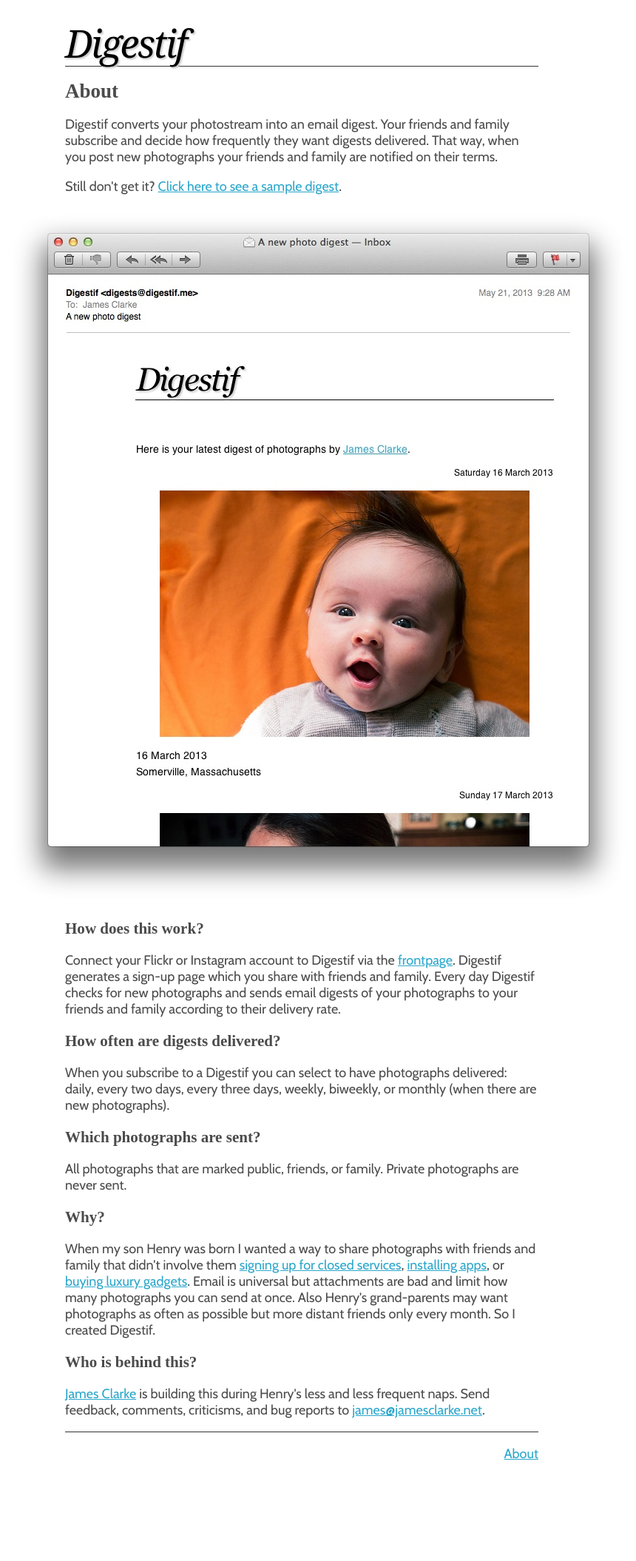
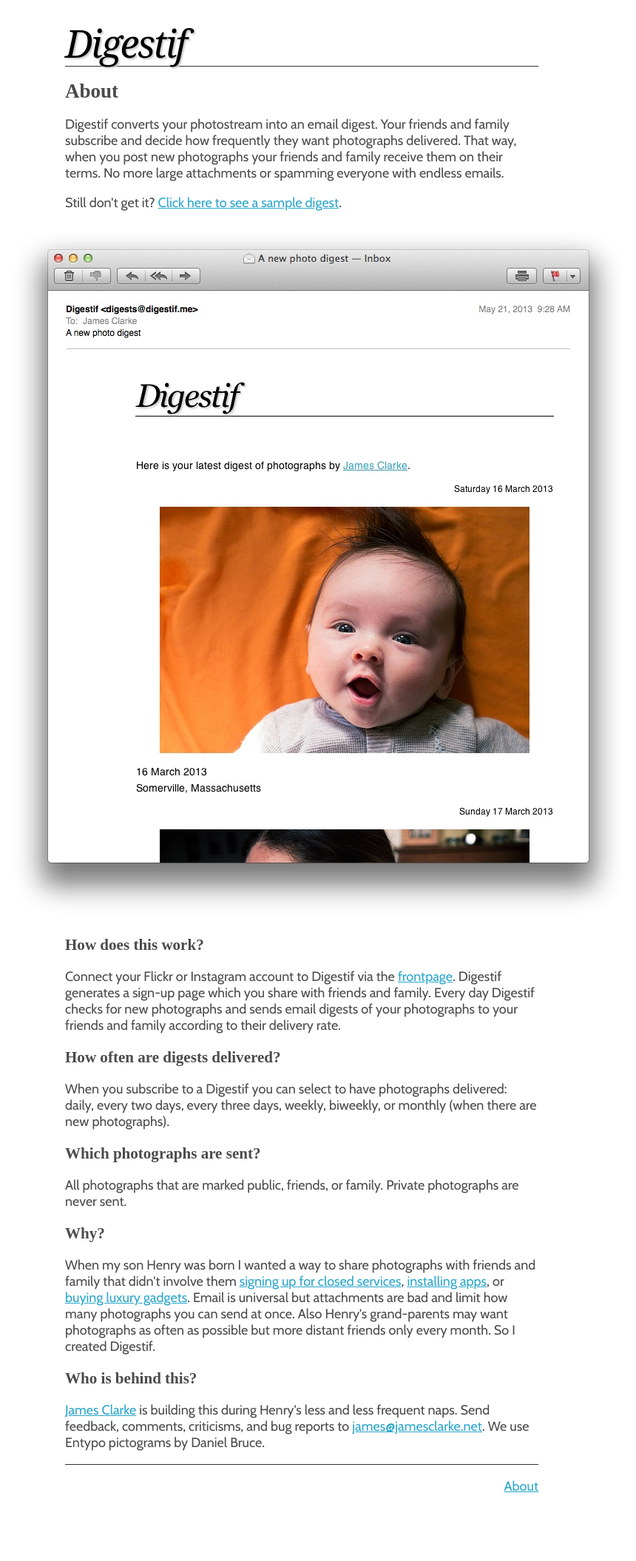
Before and after one commit to jc/digestif, a Flask app: page /about in a window 1280 px wide. Shown: the whole page at 74% size, without its empty margins (232-1092 px from the left). Before the commit the page ends 1973 px from the top, so only its background shows below. Run offline with Flask 2, Linux system fonts and the light colour scheme; parts of the project's set-up code (start-up, migrations or seed data) failed here and were passed over; some libraries are stand-ins or nearby versions; some web fonts are replaced.

Commit message:
SEO for photographs by email. See #21.

```diff
--- a/digestif/templates/about.html
+++ b/digestif/templates/about.html
@@ -1,5 +1,5 @@
 {% extends "layout.html" %}
-{% block title %}Digestif{% endblock %}
+{% block title %}About // Digestif: photographs by email{% endblock %}
 
 {% block head %}
 {% endblock %}
@@ -8,9 +8,9 @@
 <h2>About</h2>
 
 <p>Digestif converts your photostream into an email digest. Your friends and
-family subscribe and decide how frequently they want digests delivered. That
-way, when you post new photographs your friends and family are notified on their
-terms.</p>
+family subscribe and decide how frequently they want photographs delivered. That
+way, when you post new photographs your friends and family receive them on their
+terms. No more large attachments or spamming everyone with endless emails.</p>
 
 <p>Still don't get it? <a href="http://digestif.me/digest/Lk">Click here to see a sample digest</a>.</p>
 </div>
@@ -51,6 +51,7 @@ created Digestif.</p>
 <p><a href="http://jamesclarke.net">James Clarke</a> is building this during
 Henry's less and less frequent naps. Send feedback, comments, criticisms, and
 bug reports
-to <a href="mailto:james@jamesclarke.net">james@jamesclarke.net</a>.</p>
+to <a href="mailto:james@jamesclarke.net">james@jamesclarke.net</a>. We use
+Entypo pictograms by Daniel Bruce.</p>
 </div>
 {% endblock %}
```
Also changed, not shown: digestif/templates/landing.html (+4 -3 lines).
